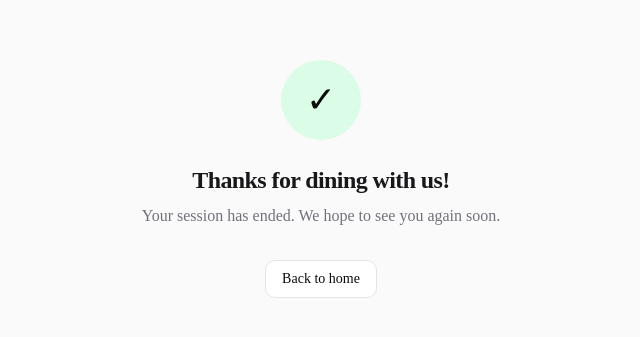
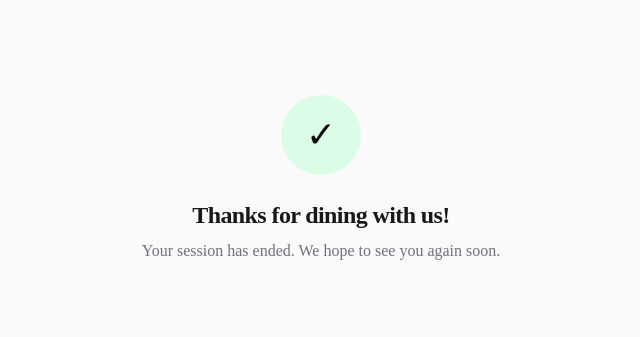
Before and after one commit to TableTop26/TableTop, a Next.js app: page /thank-you in a window 1280 px wide. Shown: the part 221-558 px from the top of the page, without its empty margins (319-959 px from the left). Built offline with nearby package versions, Linux system fonts and the light colour scheme; no server answers.

Commit message:
refactor: update thank-you page and owner redirection logic in proxy
Simplified the thank-you page by removing the back-to-home link. Updated proxy logic to handle owner onboarding paths and missing restaurant records, while temporarily disabling the subscription status check.

```diff
--- a/src/app/thank-you/page.tsx
+++ b/src/app/thank-you/page.tsx
@@ -1,5 +1,3 @@
-import Link from "next/link";
-
 export default function ThankYouPage() {
   return (
     <main className="flex min-h-screen flex-col items-center justify-center bg-zinc-50 p-8 text-center">
@@ -9,15 +7,9 @@ export default function ThankYouPage() {
       <h1 className="mb-2 text-2xl font-bold tracking-tight text-zinc-900">
         Thanks for dining with us!
       </h1>
-      <p className="mb-8 text-zinc-500">
+      <p className="text-zinc-500">
         Your session has ended. We hope to see you again soon.
       </p>
-      <Link
-        href="/"
-        className="inline-flex items-center justify-center rounded-lg border border-border bg-background px-4 py-2 text-sm font-medium hover:bg-muted transition-colors"
-      >
-        Back to home
-      </Link>
     </main>
   );
 }
--- a/src/proxy.ts
+++ b/src/proxy.ts
@@ -6,7 +6,7 @@ import { Id } from "../convex/_generated/dataModel";
 
 const convex = new ConvexHttpClient(process.env.NEXT_PUBLIC_CONVEX_URL!);
 
-export async function proxy(request: NextRequest) {
+export default async function proxy(request: NextRequest) {
   const { pathname } = request.nextUrl;
 
   // 1. Guest Session Validation for /table/ routes
@@ -77,18 +77,24 @@ export async function proxy(request: NextRequest) {
 
       if (!role) role = "owner";
 
-      // --- Subscription gate (owner only) ---
-      // If the owner's subscription has expired, send them to the payment page.
-      // Skip the gate when they're already navigating to /dashboard/onboarding to avoid loops.
-      const isPayPage = pathname.startsWith("/dashboard/onboarding");
-      if (role === "owner" && !isPayPage) {
+      // --- Onboarding & Subscription gate (owner only) ---
+      // 1. If no restaurant exists, redirect to onboarding form.
+      // 2. If restaurant exists but subscription is trial/expired, redirect to pay page.
+      const isOnboardingPage = pathname.startsWith("/dashboard/onboarding");
+      if (role === "owner" && !isOnboardingPage) {
         try {
           const restaurant = await convex.query(api.restaurants.getRestaurantByOwner, {
             ownerId: session.user.sub,
           });
-          if (restaurant && restaurant.subscriptionStatus === "expired") {
-            return NextResponse.redirect(new URL("/dashboard/onboarding/pay", request.url));
+
+          if (!restaurant) {
+            return NextResponse.redirect(new URL("/dashboard/onboarding", request.url));
           }
+
+          // TODO: Uncomment this after Razorpay integration is complete
+          // if (restaurant.subscriptionStatus !== "active") {
+          //   return NextResponse.redirect(new URL("/dashboard/onboarding/pay", request.url));
+          // }
         } catch {
           // Convex unavailable — allow through rather than hard-locking
         }
```
